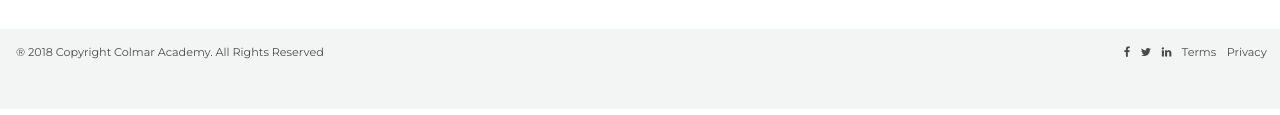
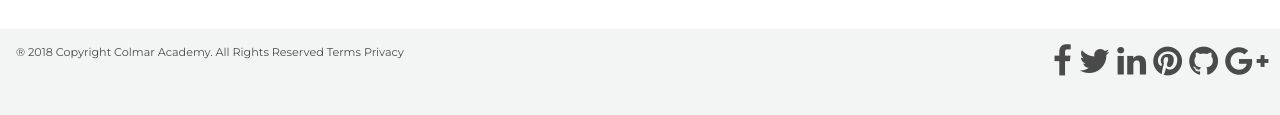
Before and after one commit to charlottePhilippe/colmaracademy, a plain HTML site: page colmar academy/index.html in a window 1280 px wide. Shown: the part 2929-3044 px from the top of the page. Drawn offline with nearby package versions, Linux system fonts and the light colour scheme.

Commit message:
version with final footer

```diff
--- a/colmar academy/index.html
+++ b/colmar academy/index.html
@@ -253,13 +253,16 @@
 </div>
 <!-- ***************************************SECTION FOOTER*********************************************************** -->
 <footer class="flex">
-  <p class="info">&reg; 2018 Copyright Colmar Academy. All Rights Reserved</p>
+  <p class="info">&reg; 2018 Copyright Colmar Academy. All Rights Reserved <a class="info" href="#">Terms</a>
+  	<a class="info" href="#">Privacy</a></p>
   <div class="liens flex">
-  	<a class="info" href="#"><i class="fa fa-facebook"></i></a>
-  	<a class="info" href="#"><i class="fa fa-twitter"></i></a>
-  	<a class="info" href="#"><i class="fa fa-linkedin"></i></a>
-    <a class="info" href="#">Terms</a>
-  	<a class="info" href="#">Privacy</a>
+  	<a class="info" href="#"><i class="fa fa-facebook fa-3x"></i></a>
+  	<a class="info" href="#"><i class="fa fa-twitter fa-3x"></i></a>
+  	<a class="info" href="#"><i class="fa fa-linkedin fa-3x"></i></a>
+  	<a class="info" href="#"><i class="fa fa-pinterest fa-3x"></i></a>
+  	<a class="info" href="#"><i class="fa fa-github fa-3x"></i></a>
+  	<a class="info" href="#"><i class="fa fa-google-plus fa-3x"></i></a>
+
   </div>
 </footer>
 
--- a/colmar academy/resources/css/style.css
+++ b/colmar academy/resources/css/style.css
@@ -403,7 +403,7 @@ footer a{
 }
 
 footer a:hover{
-	color: #ff5500;
+	color: #0871cc;
 }
 
 
```
